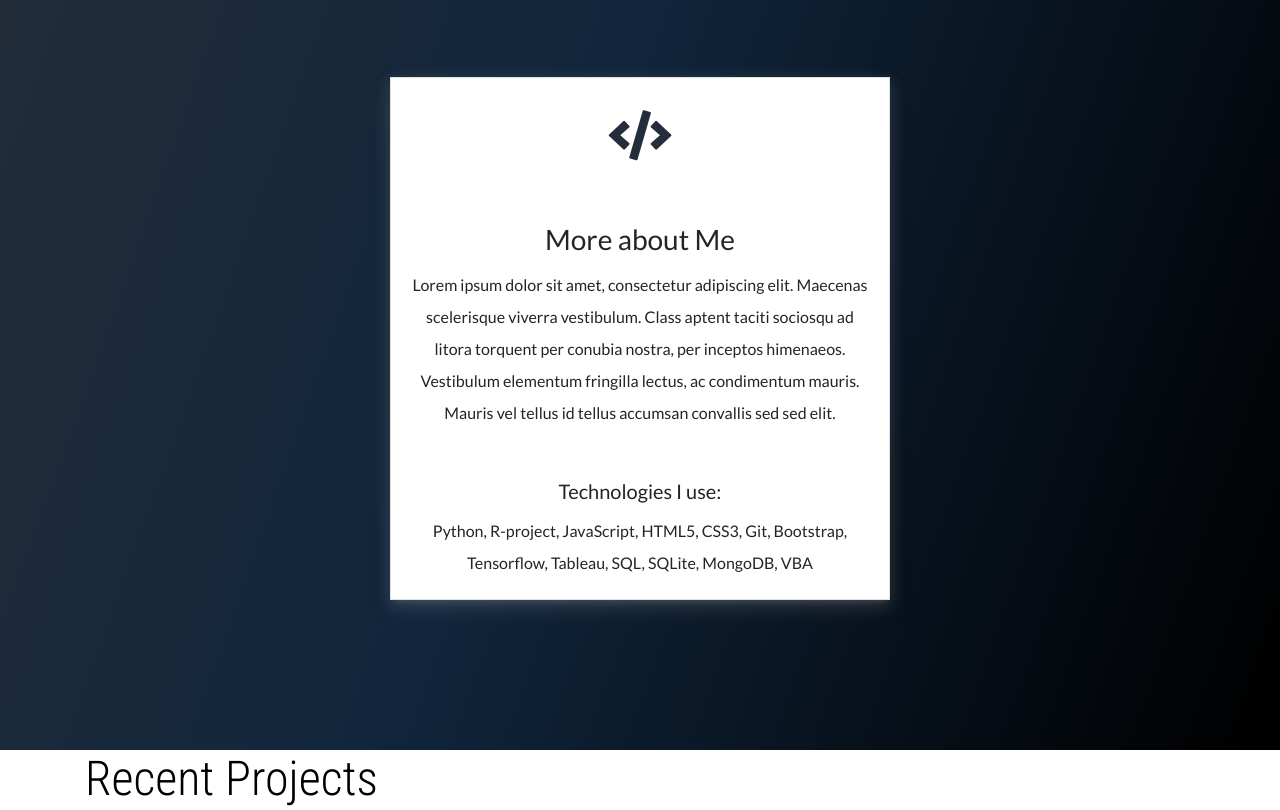
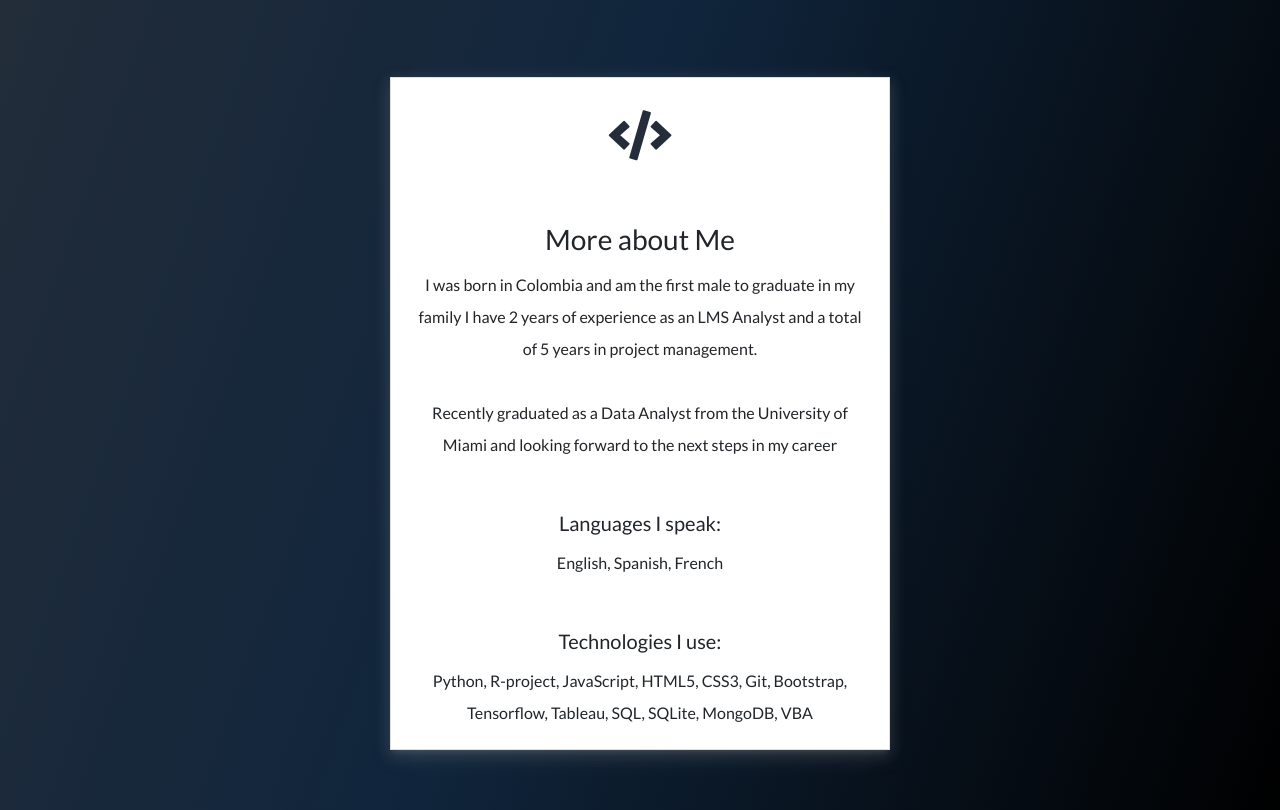
Before and after one commit to saristizabal12/my_portfolio, a plain HTML site: page SA_portfolio/index.html in a window 1280 px wide. Shown: the part 771-1581 px from the top of the page. Drawn offline with nearby package versions, Linux system fonts and the light colour scheme.

Commit message:
updates to More About Me

```diff
--- a/SA_portfolio/index.html
+++ b/SA_portfolio/index.html
@@ -117,10 +117,14 @@
                     <i class="fas fa-code"></i>
                 </span>
                 <h3 class="card-title">More about Me</h3>
-                    <p class="card-text">Lorem ipsum dolor sit amet, consectetur adipiscing elit. Maecenas scelerisque
-                    viverra vestibulum. Class aptent taciti sociosqu ad litora torquent per conubia nostra, per inceptos
-                    himenaeos. Vestibulum elementum fringilla lectus, ac condimentum mauris. Mauris vel tellus id tellus
-                    accumsan convallis sed sed elit. </p>
+                    <p class="card-text"> I was born in Colombia and am the first male to graduate in my family
+                        I have 2 years of experience as an LMS Analyst and a total of 5 years in project management.<br></br>
+                        Recently graduated as a Data Analyst from the University of Miami and looking forward to the next steps in my career </p>
+                        <h5 class="card-title">
+                            Languages I speak:
+                        </h5>
+                        <p class="card-text">
+                            English, Spanish, French </p>
                         <h5 class="card-title">
                             Technologies I use:
                         </h5>
```
